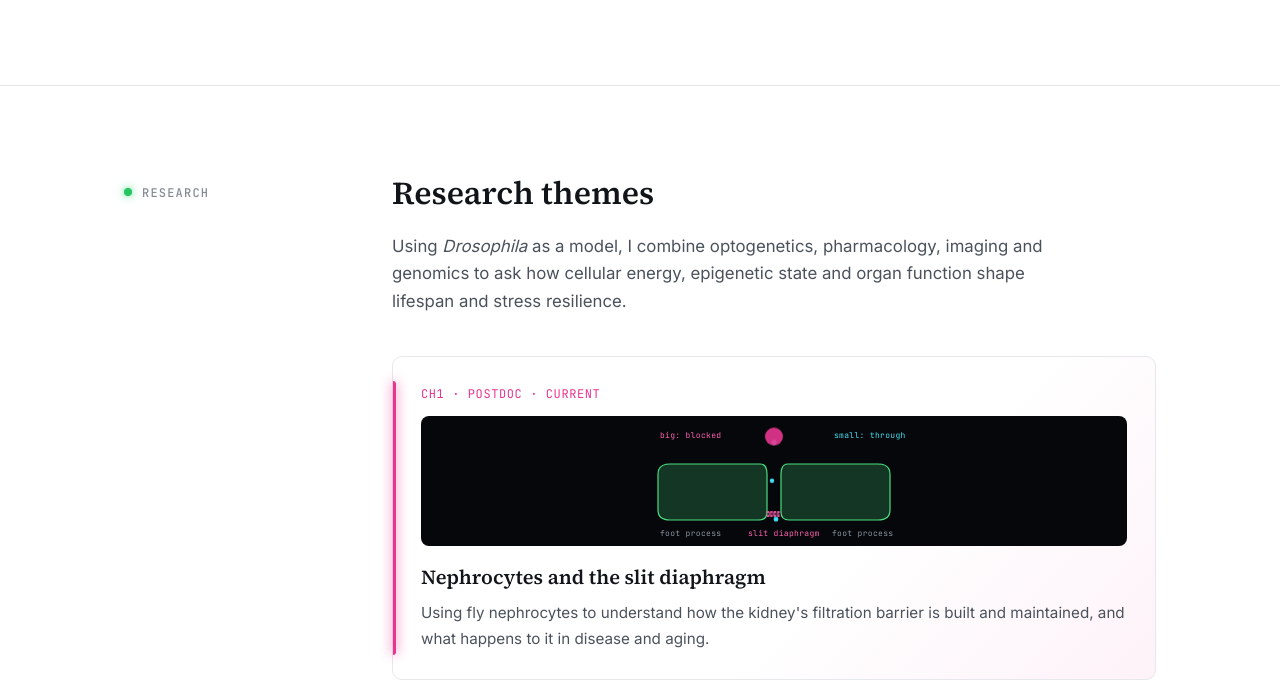
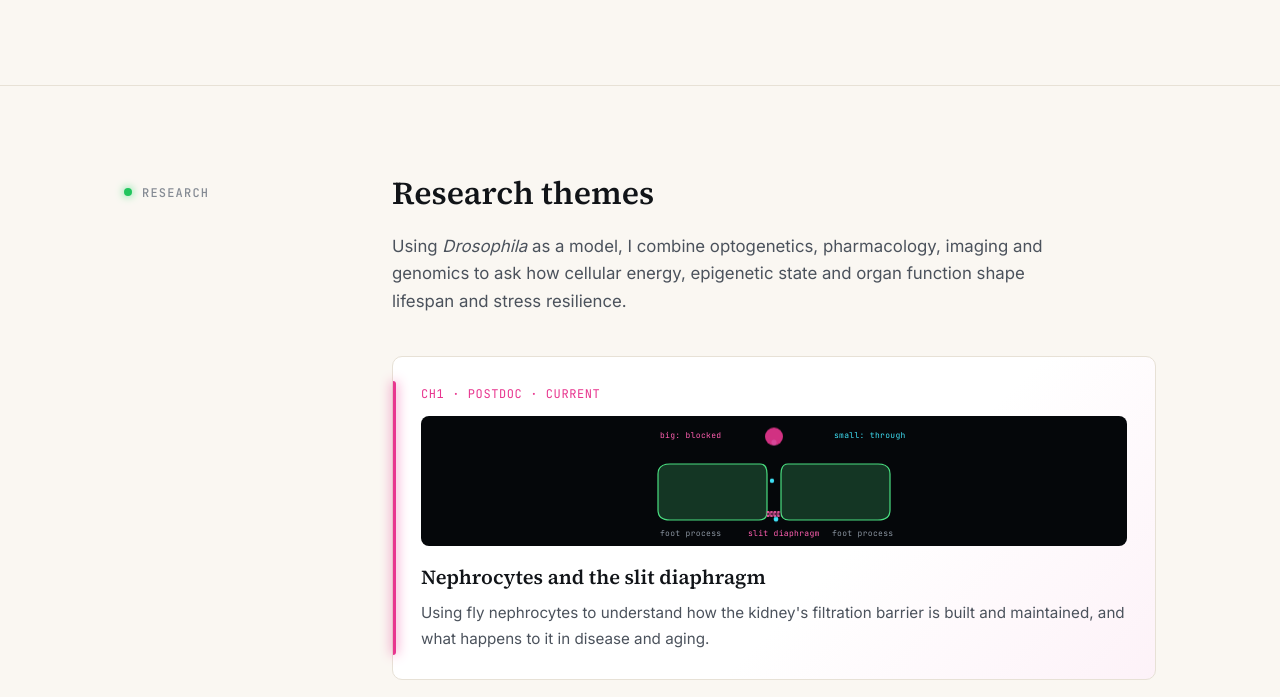
Before and after one commit to vaibhavtiwaryvib/vaibhavtiwary, a plain HTML site: page index.html in a window 1280 px wide. Shown: the part 1565-2262 px from the top of the page. Drawn offline with Linux system fonts and the light colour scheme.

Commit message:
Warm paper background tint
Co-Authored-By: Claude Opus 5.5 <noreply@anthropic.com>
Claude-Session: https://claude.ai/code/session_01FStDNJkvTsACc77haqSdGm

```diff
--- a/index.html
+++ b/index.html
@@ -16,9 +16,9 @@
       --ink: #111418;
       --ink-soft: #4b525c;
       --muted: #858b94;
-      --paper: #ffffff;
-      --wash: #f6f7f9;
-      --line: #e6e8ec;
+      --paper: #faf7f2;
+      --wash: #f3efe7;
+      --line: #e7e1d6;
       --scope: #05070a;
 
       /* fluorophores */
@@ -50,7 +50,7 @@
     .nav-links { display: flex; gap: 28px; font-size: .88rem; color: rgba(255,255,255,.75); transition: color .3s; }
     .nav-links a:hover { color: var(--gfp-glow); }
     .menu-btn { display: none; background: none; border: 0; font-size: 1.2rem; color: #fff; cursor: pointer; }
-    .nav.solid { background: rgba(255,255,255,.92); backdrop-filter: blur(10px); border-color: var(--line); }
+    .nav.solid { background: rgba(250,247,242,.92); backdrop-filter: blur(10px); border-color: var(--line); }
     .nav.solid .brand, .nav.solid .menu-btn { color: var(--ink); }
     .nav.solid .nav-links { color: var(--ink-soft); }
     .nav.solid .nav-links a:hover { color: var(--gfp); }
@@ -277,7 +277,7 @@
       .theme.current { grid-column: auto; }
     }
     @media (max-width: 760px) {
-      .nav-links { display: none; position: absolute; top: 64px; left: 0; right: 0; flex-direction: column; gap: 0; background: #fff; border-bottom: 1px solid var(--line); color: var(--ink-soft); }
+      .nav-links { display: none; position: absolute; top: 64px; left: 0; right: 0; flex-direction: column; gap: 0; background: var(--paper); border-bottom: 1px solid var(--line); color: var(--ink-soft); }
       .nav-links.open { display: flex; }
       .nav-links a { padding: 14px 24px; border-top: 1px solid var(--line); }
       .menu-btn { display: block; }
```
